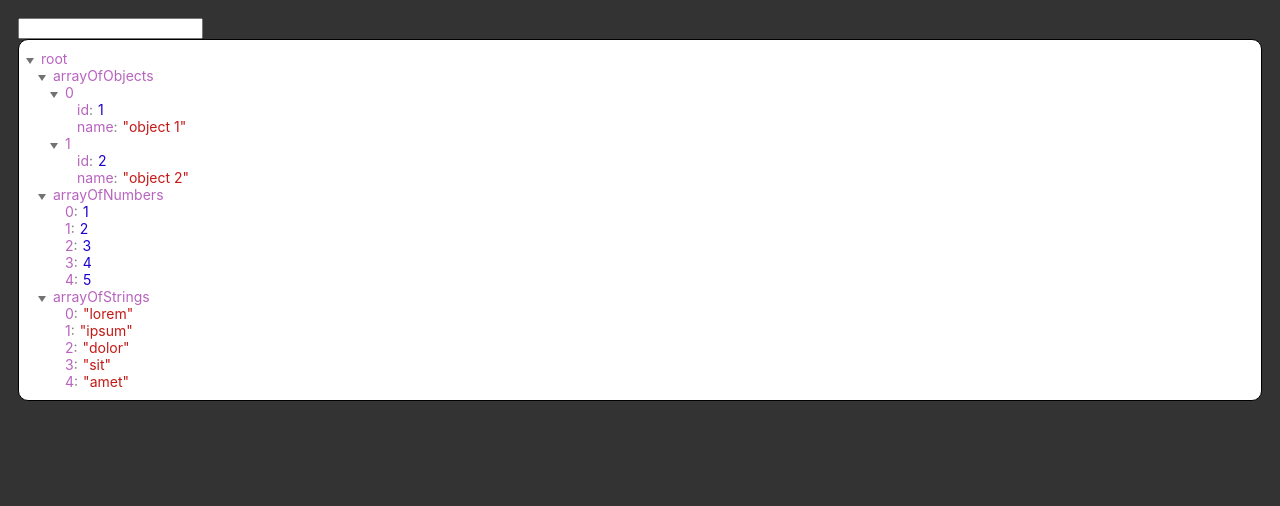
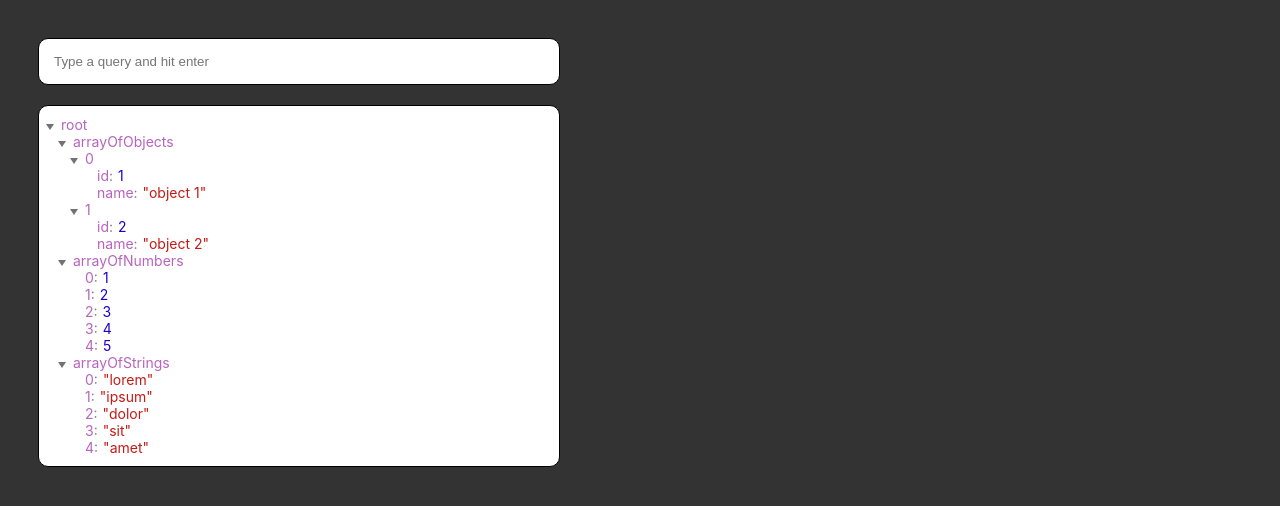
Before and after one commit to maxwroc/sonj-review, a website: page docs/index.html in a window 1280 px wide. Drawn offline with Linux system fonts and the light colour scheme.

Commit message:
Small UI fixes

```diff
--- a/docs/index.html
+++ b/docs/index.html
@@ -2,11 +2,20 @@
     <head>
         <title>App Stats</title>
         <style type="text/css">
-            #json-content {
+            #json-content,
+            #search-box-container {
                 background-color: white;
                 border-radius: 10px;
                 border: 1px solid #000;
                 padding: 10px;
+                margin: 20px;
+                max-width: 500px;
+            }
+            #search-box-container input {
+                width: 100%;
+                border: 0;
+                padding: 5px;
+                outline: 0px solid;
             }
         </style>
         <script src="sonj-review.js"></script>
@@ -52,7 +61,7 @@
         </script>
     </head>
     <body style="background-color: #333; color: gray; font-size: 16px; padding: 10px;">
-        <div id="search-box-container"><input type="text" id="search-box"/></div>
+        <div id="search-box-container"><input type="text" id="search-box" placeholder="Type a query and hit enter"/></div>
         <div id="json-content"></div>
     </body>
 </html>
```
